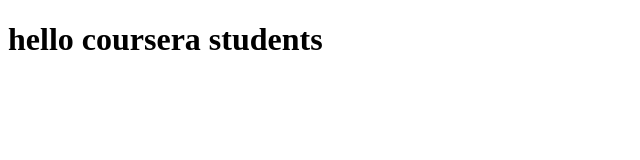
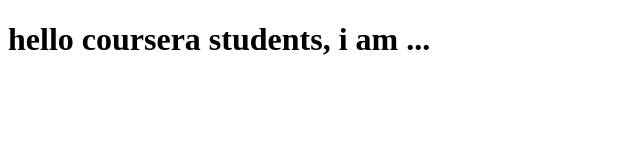
Before and after one commit to danigeo/coursera-test, a plain HTML site: page index.html in a window 1280 px wide. Shown: the whole page, without its empty margins (0-640 px from the left). Drawn offline with Linux system fonts and the light colour scheme.

Commit message:
Second version web file

```diff
--- a/index.html
+++ b/index.html
@@ -5,6 +5,6 @@
     <title>hello coursera</title>
   </head>
   <body>
-    <h1>hello coursera students</h1>
+    <h1>hello coursera students, i am ...</h1>
   </body>
 </html>
```
